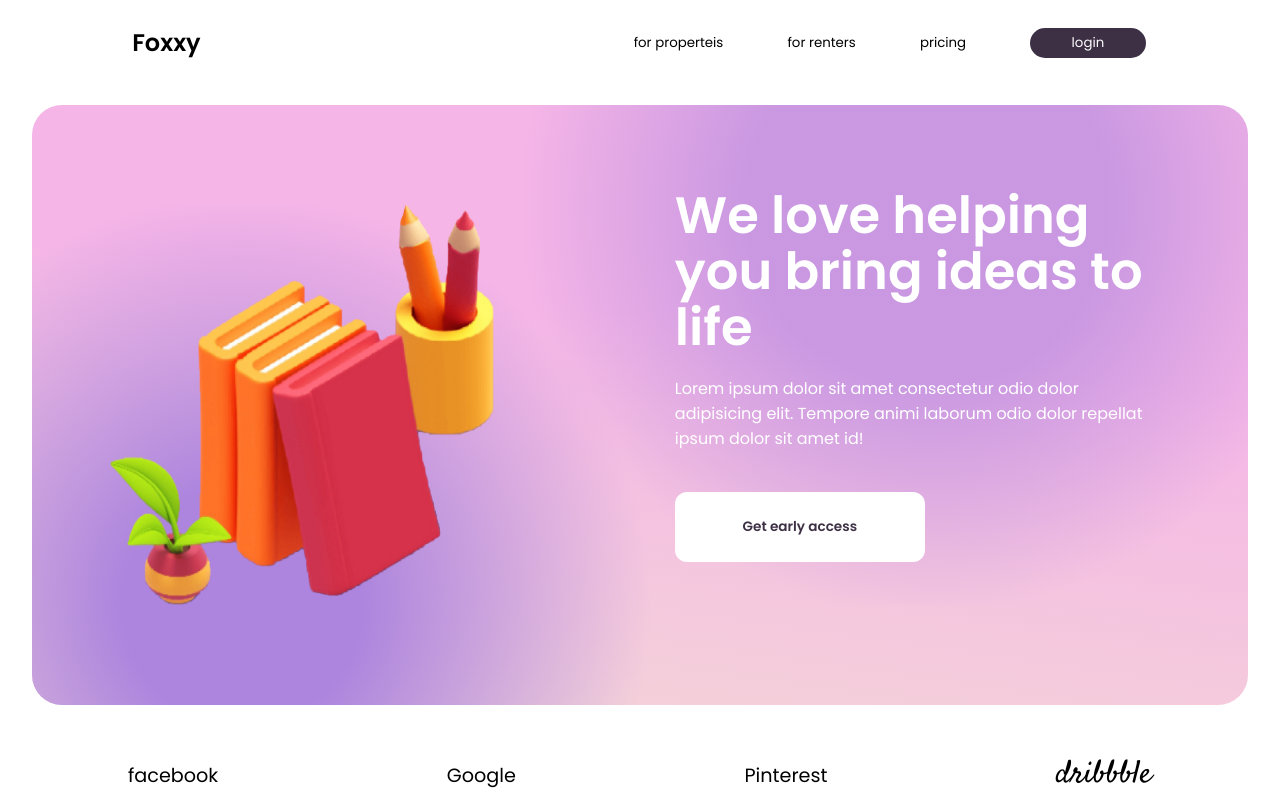
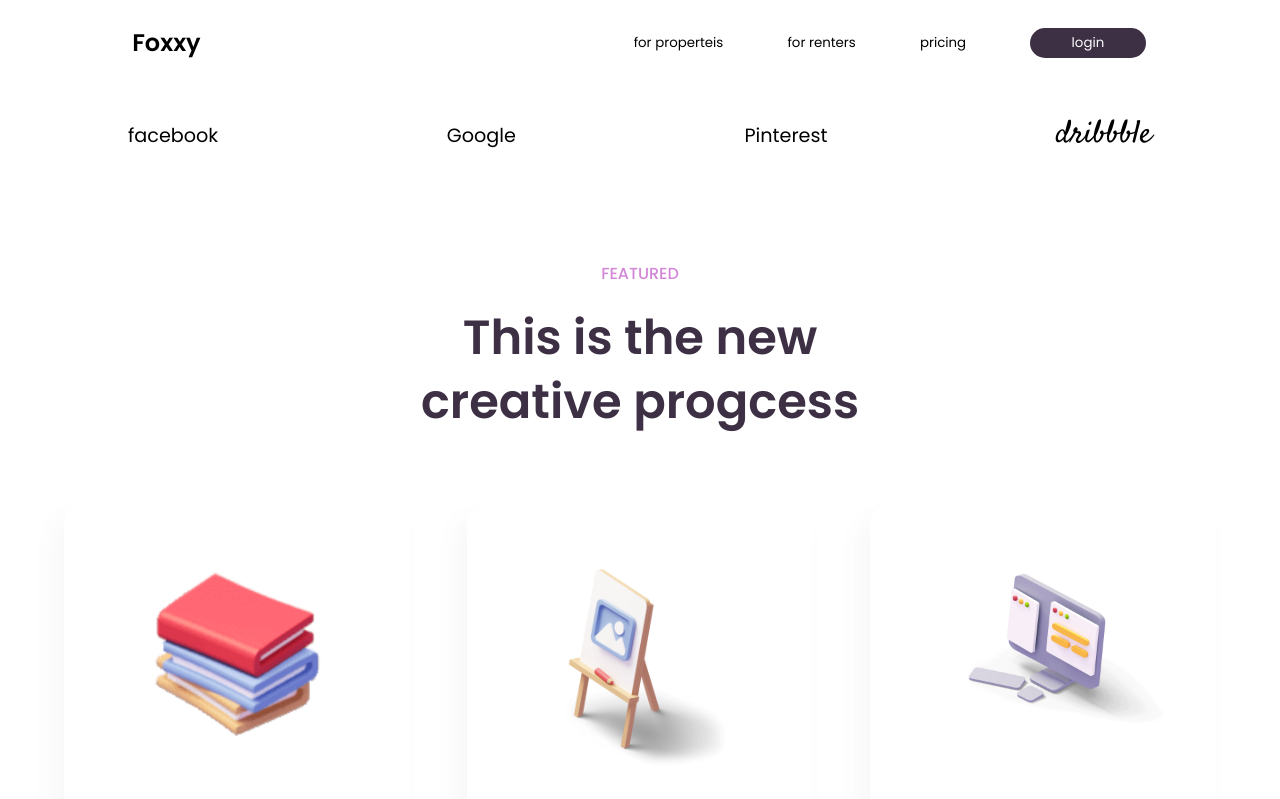
Before and after one commit to eisa-rezaei/Foxxy-Landing-page, a Next.js app: page / in a window 1280 px wide. Shown: the top 799 px of the page. Built offline with nearby package versions, Linux system fonts and the light colour scheme.

Commit message:
new resolve

```diff
--- a/components/HomePage/index.js
+++ b/components/HomePage/index.js
@@ -1,4 +1,3 @@
-import EarlyAccsessPart from "./components/EarlyAccsess/index";
 import LinkBarPart from "./components/LinkBar/index";
 import FeaturedPart from "./components/Featured/index";
 import CreativePart from "./components/Creative/index";
@@ -9,7 +8,6 @@ import { StyledHomePageContainer } from "./styles";
 const HomePage = () => {
   return (
     <StyledHomePageContainer>
-      <EarlyAccsessPart />
       <LinkBarPart />
       <FeaturedPart />
       <CreativePart />
```
